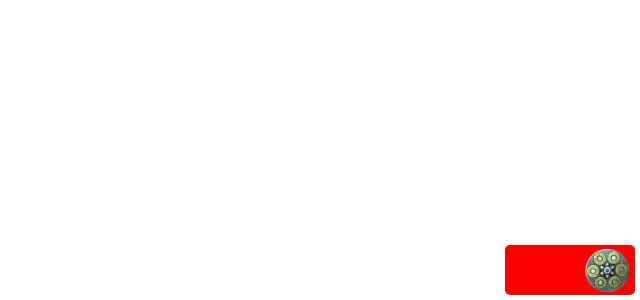
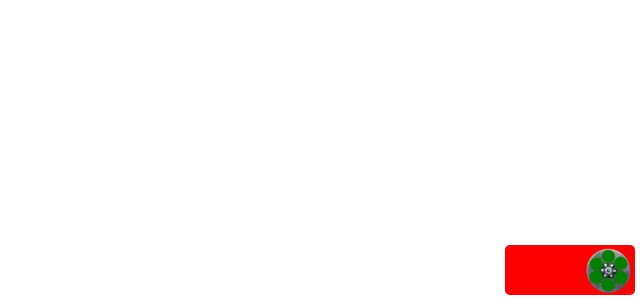
Before and after one commit to bltbit/showdown, a React (Create React App) app in the folder pwa/: page /home in a window 1280 px wide. Shown: the part 500-800 px from the top of the page, without its empty margins (640-1280 px from the left). Built offline with nearby package versions, Linux system fonts and the light colour scheme.

Commit message:
Part 2: Cylinder rotation and spent shot markers

```diff
--- a/pwa/src/guns/revolver/index.tsx
+++ b/pwa/src/guns/revolver/index.tsx
@@ -1,3 +1,5 @@
+/* @jsx jsx */
+import { css, jsx } from '@emotion/core'
 import { Howl } from 'howler'
 import React, { useCallback, useRef, useState } from 'react'
 import audioConfig from './build/audiob64.json'
@@ -6,6 +8,54 @@ import { SpriteNames } from './build/SpriteNames'
 
 const CYLINDER_CAPACITY = 6
 const GUN_ACTION_DELAY = 100
+
+const styling = css`
+  .cylinder {
+    position: absolute;
+    transform: rotate(33deg);
+    .bullets {
+      position: absolute;
+      top: 0px;
+      left: 0px;
+      & .bullet {
+        position: absolute;
+        width: 13px;
+        height: 13px;
+        border-radius: 50%;
+        background-color: green;
+      }
+      & .bullet-spent {
+        background-color: black;
+      }
+      & .bullet-1 {
+        top: 4px;
+        left: 8px;
+      }
+      & .bullet-2 {
+        top: 17px;
+        left: 2px;
+      }
+      & .bullet-3 {
+        top: 28px;
+        left: 9px;
+      }
+      & .bullet-4 {
+        top: 28px;
+        left: 23px;
+      }
+      & .bullet-5 {
+        top: 15px;
+        left: 30px;
+      }
+      & .bullet-6 {
+        top: 3px;
+        left: 22px;
+      }
+    }
+  }
+`
+
+const foo = React // so organize imports doesn't remove it
 
 export const useRevolver = () => {
   const [bulletsInCylinder, setBulletsInCylinder] = useState(CYLINDER_CAPACITY)
@@ -29,7 +79,26 @@ export const useRevolver = () => {
     howlRef.current?.play(SpriteNames.Bang)
   }, [bulletsInCylinder])
 
-  const Image = () => <img src={imageConfig.cylinder} />
+  const Image = () => (
+    <div css={styling}>
+      <div className="cylinder">
+        <img src={imageConfig.cylinder} />
+        <div className="bullets">
+          {Array(CYLINDER_CAPACITY)
+            .fill(0)
+            .map((j, i) => (
+              <div
+                className={`bullet bullet-${i + 1} ${
+                  CYLINDER_CAPACITY - bulletsInCylinder > i
+                    ? `bullet-spent`
+                    : ''
+                }`}
+              ></div>
+            ))}
+        </div>
+      </div>
+    </div>
+  )
 
   return { handleTriggerPull, Image }
 }
```
Also changed, not shown: 1 other file (tests, documents, lock files or other folders).
